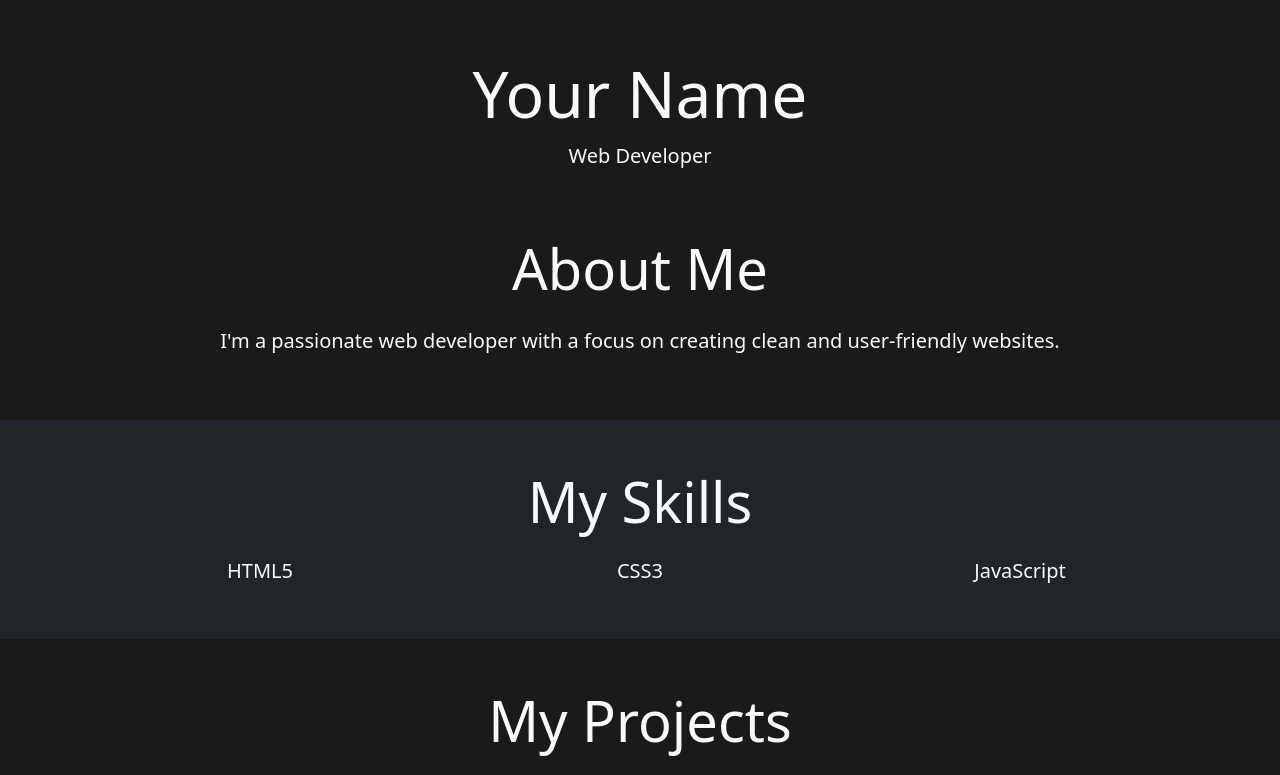
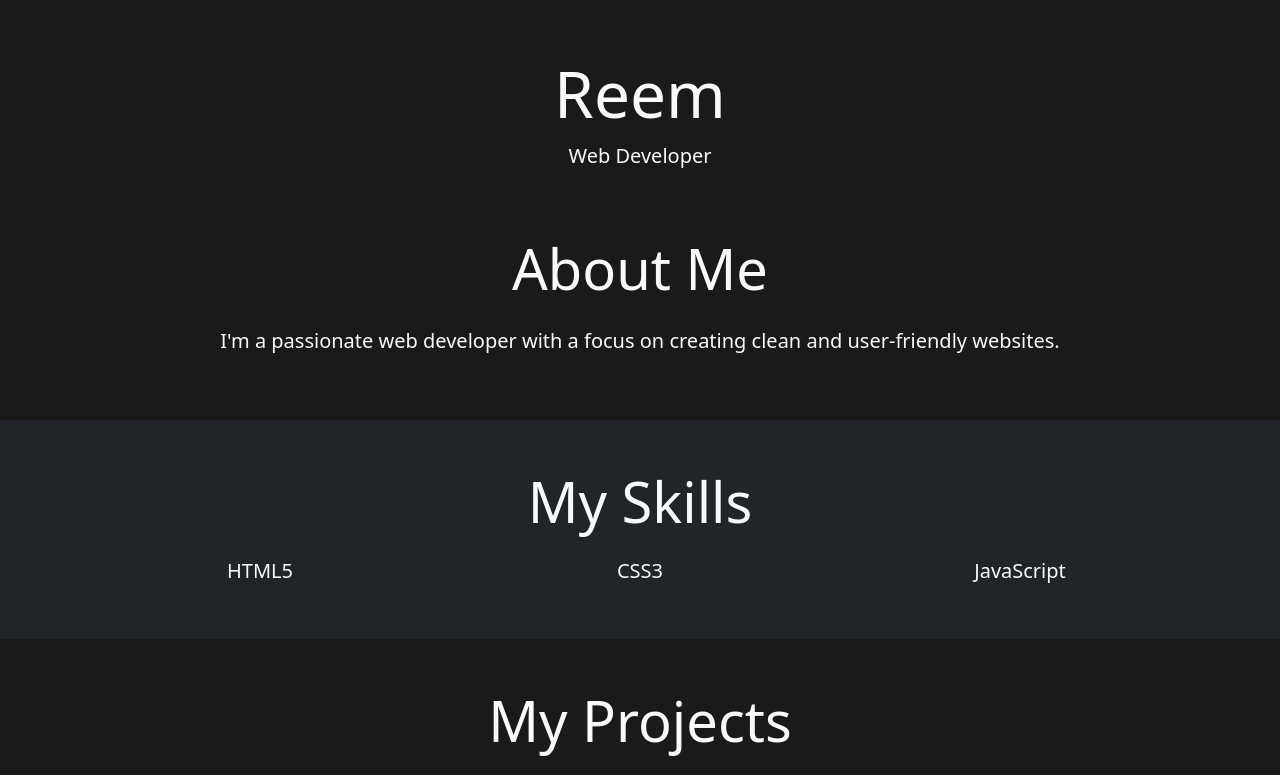
Before and after one commit to reemkhd/portfolio, a plain HTML site: page index.html in a window 1280 px wide. Shown: the top 775 px of the page. Drawn offline with nearby package versions, Linux system fonts and the light colour scheme.

Commit message:
Your commit message here

```diff
--- a/index.html
+++ b/index.html
@@ -5,14 +5,14 @@
     <meta name="viewport" content="width=device-width, initial-scale=1, shrink-to-fit=no">
     <link rel="stylesheet" href="https://stackpath.bootstrapcdn.com/bootstrap/5.3.0/css/bootstrap.min.css">
     <link rel="stylesheet" href="style.css">
-    <title>Your Name - Developer Portfolio</title>
+    <title> Reem - Developer Portfolio</title>
 </head>
 <body>
 
     <!-- Header Section -->
     <header id="hero" class="text-center text-light">
         <div class="container">
-            <h1 class="display-3">Your Name</h1>
+            <h1 class="display-3"> Reem </h1>
             <p class="lead">Web Developer</p>
         </div>
     </header>
```
